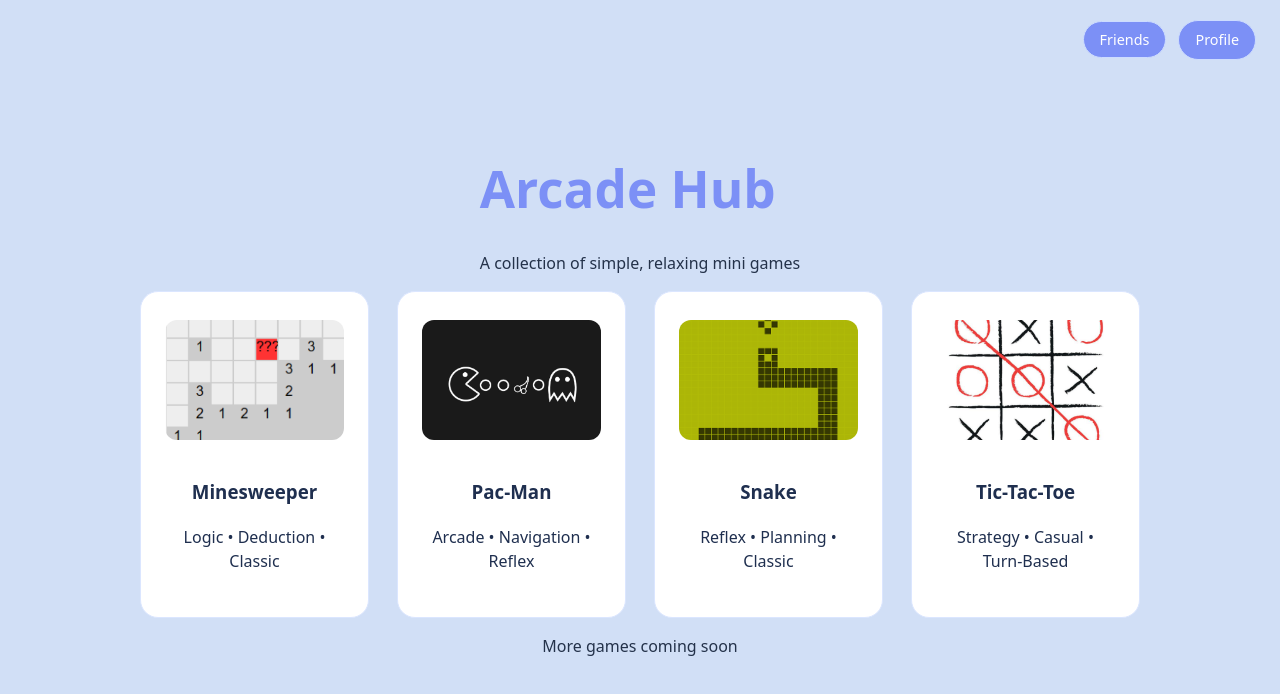
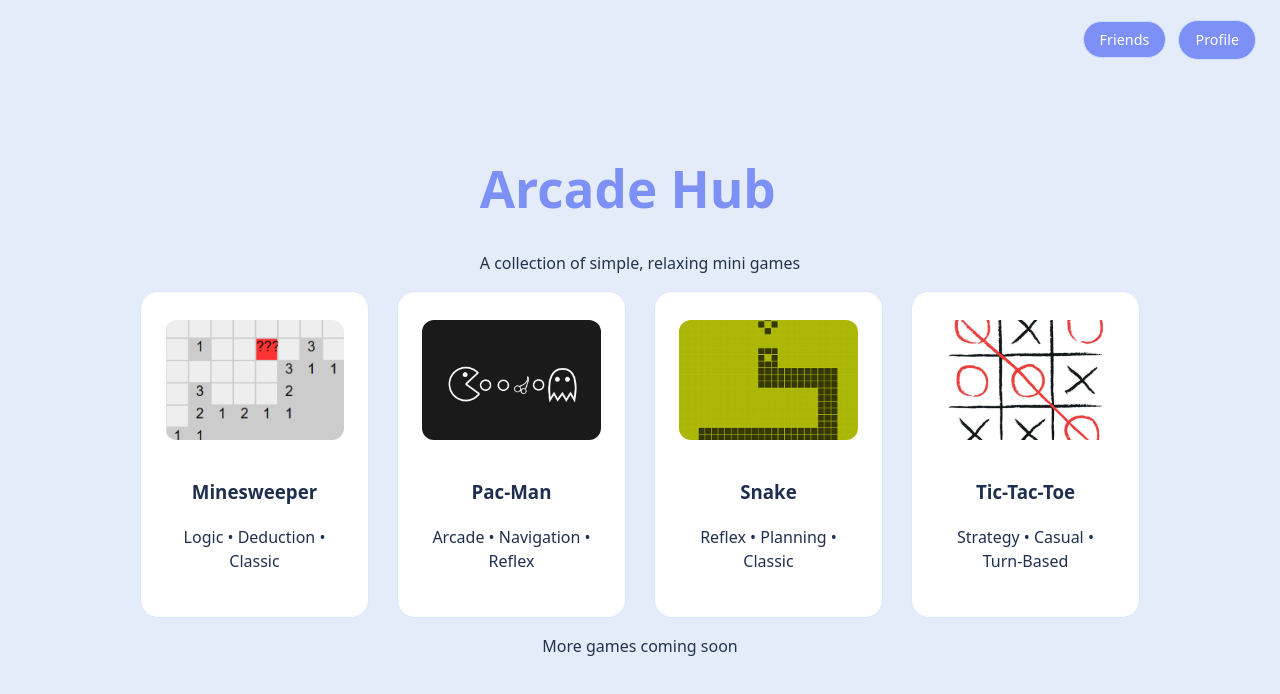
Before and after one commit to fabjenny13/Arcade_Hub, a React (Vite) app: page / in a window 1280 px wide. Shown: the top 694 px of the page. Built offline with nearby package versions, Linux system fonts and the light colour scheme.

Commit message:
color change

```diff
--- a/src/Pages/Dashboard.css
+++ b/src/Pages/Dashboard.css
@@ -10,7 +10,7 @@ body,
   width: 100vw;
 
   /* pastel blue background */
-  background: #d1dff6;
+  background: #e4ecfa;
   color: #24324a;
 
   display: flex;
```
